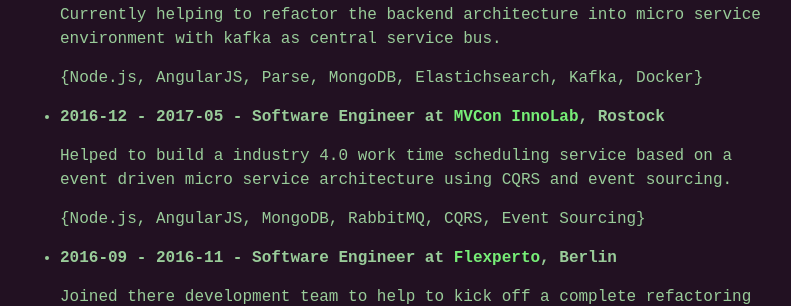
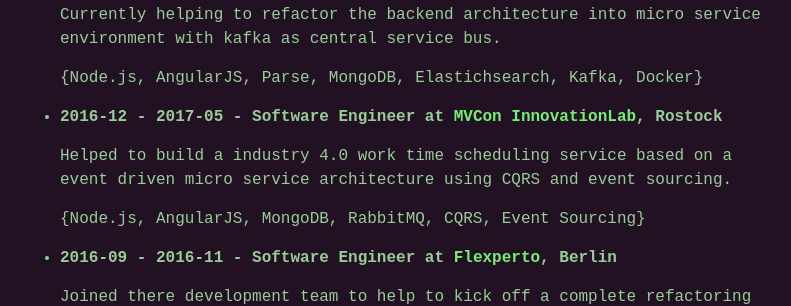
Before and after one commit to baranga/baranga.github.io, a Jekyll site: the page built from index.md, in a window 1280 px wide and 900 px high, scrolled down 1180 px. Shown: the part 152-458 px from the top of the window, without its empty margins (240-1031 px from the left). Built offline with Jekyll 4.4.1, drawn with Linux system fonts in a browser that asks for light colours; comment, search, counter and statistics services are not loaded.

Commit message:
Adjust name and link in mvcon entry

```diff
--- a/index.md
+++ b/index.md
@@ -58,7 +58,7 @@ After several years of living in Berlin I moved back to my hometown: Schwerin.
 
   {Node.js, AngularJS, Parse, MongoDB, Elastichsearch, Kafka, Docker}
 
-- **2016-12 - 2017-05 - Software Engineer at [MVCon InnoLab][mvcon], Rostock**
+- **2016-12 - 2017-05 - Software Engineer at [MVCon InnovationLab][mvcon], Rostock**
 
   Helped to build a industry 4.0 work time scheduling service based on
   a event driven micro service architecture using CQRS and event sourcing.
@@ -120,7 +120,7 @@ After several years of living in Berlin I moved back to my hometown: Schwerin.
 
 
 [yeay]: https://yeay.com
-[mvcon]: https://mvcon-innolab.com
+[mvcon]: https://www.vote2work.com
 [flexperto]: https://www.flexperto.com
 [mdk]: https://web.archive.org/web/20160406235422/https://mdk.io
 [lab]: https://web.archive.org/web/20150729162522/http://www.larcobaleno.com/
```
